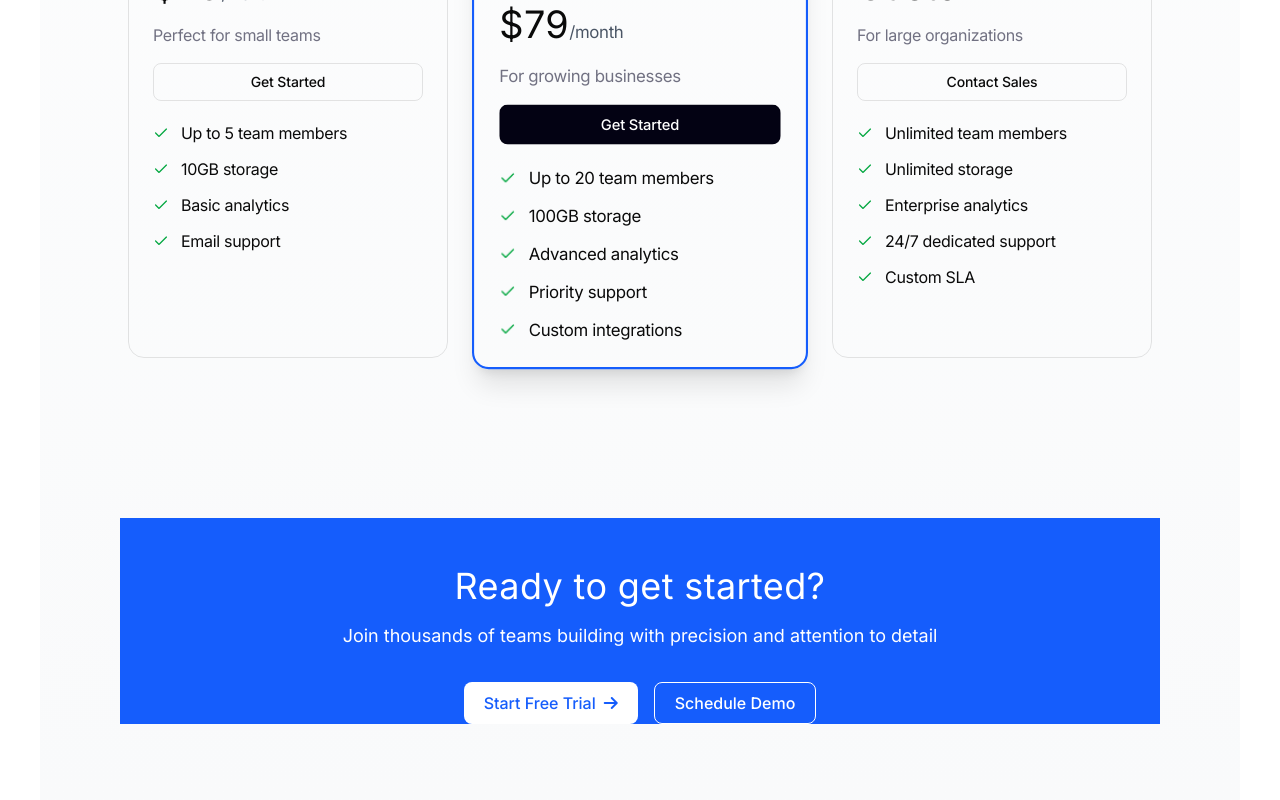
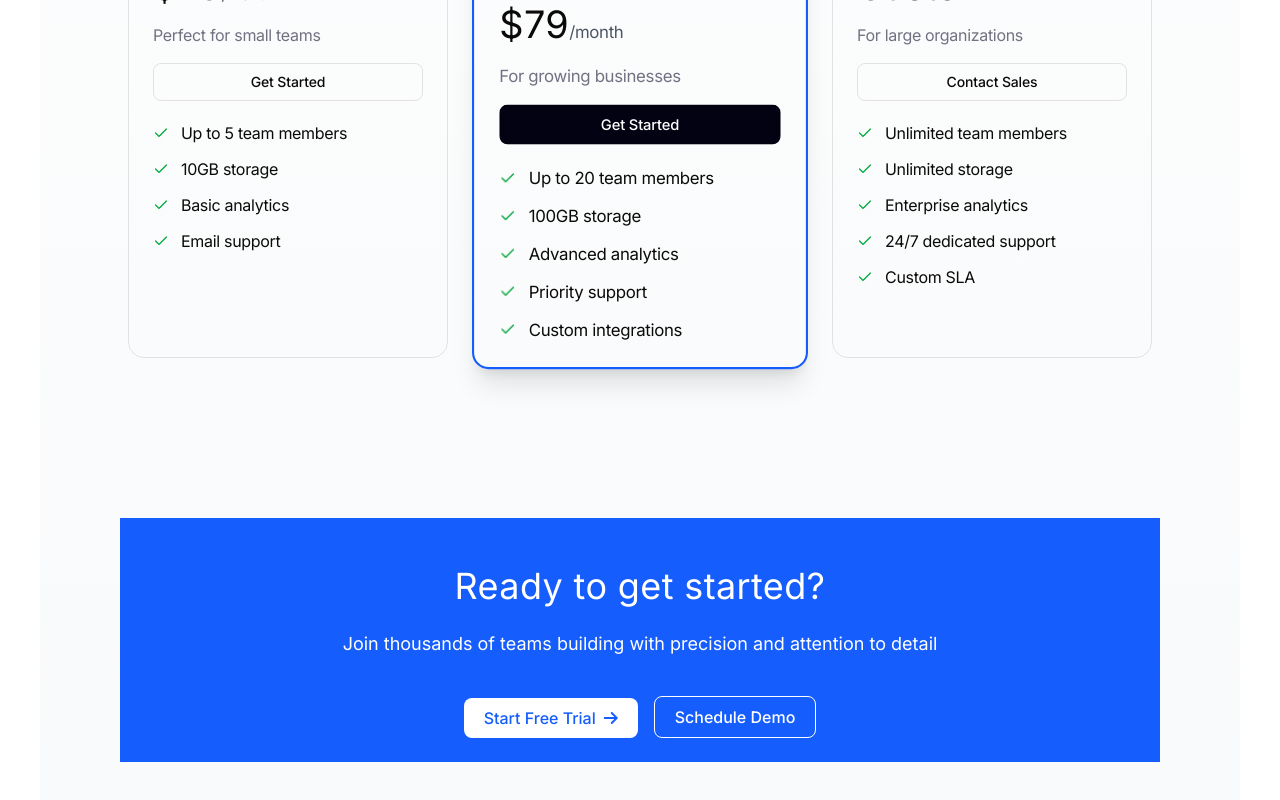
Before and after one commit to SasanTazayoni/detailify, a React (Vite) app: page / in a window 1280 px wide. Shown: the part 1535-2335 px from the top of the page. Built offline with nearby package versions, Linux system fonts and the light colour scheme.

Commit message:
Adjust margins and padding within calltoaction component

```diff
--- a/src/components/CallToAction.tsx
+++ b/src/components/CallToAction.tsx
@@ -1,17 +1,17 @@
 function CallToAction() {
   return (
     <section className="p-20">
-      <div className="bg-[#155DFC] pt-12">
-        <h2 className="text-center text-white font-normal text-3xl mb-4 tracking-[0.37px] leading-10 text-[36px]">
+      <div className="bg-[#155DFC] pt-12 pb-6">
+        <h2 className="text-center text-white font-normal text-[36px] leading-10 tracking-[0.37px] mb-6">
           Ready to get started?
         </h2>
 
-        <p className="text-center text-white text-lg mb-8">
+        <p className="text-center text-white text-lg mb-6">
           Join thousands of teams building with precision and attention to
           detail
         </p>
 
-        <div className="flex justify-center gap-4">
+        <div className="flex justify-center items-end gap-4 h-14">
           <button className="cursor-pointer bg-white text-[#155DFC] font-medium py-2 px-5 rounded-lg flex items-center gap-2">
             Start Free Trial
             <i className="fa-solid fa-arrow-right"></i>
```
